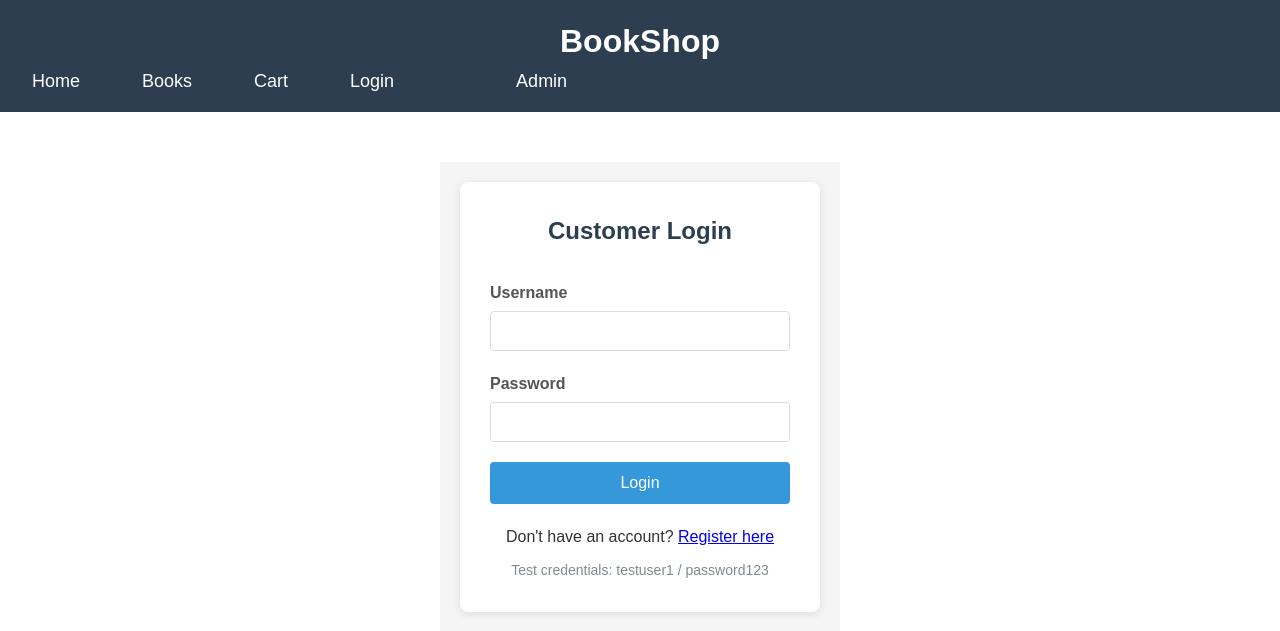
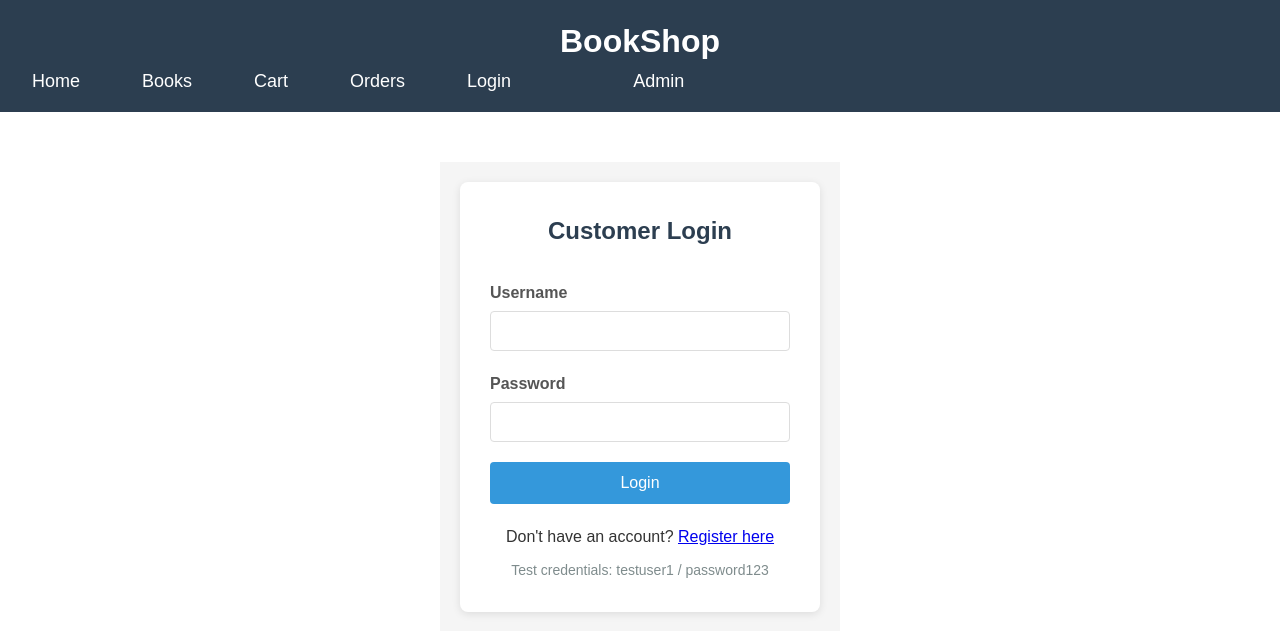
Before and after one commit to dommj00/bookshop-azure, a PHP site: page /login.php in a window 1280 px wide. Shown: the top 631 px of the page. Run offline with PHP 8.4, Linux system fonts and the light colour scheme.

Commit message:
login.php

```diff
--- a/login.php
+++ b/login.php
@@ -100,6 +100,7 @@
                 <li><a href="index.html">Home</a></li>
                 <li><a href="books.php">Books</a></li>
                 <li><a href="cart.php">Cart</a></li>
+                <li><a href="orders.php">Orders</a></li>
                 <li><a href="login.php" id="login-link">Login</a></li>
                 <li><a href="account.php" id="account-link" style="display: none;">My Account</a></li>
                 <li><a href="logout.php" id="logout-link" style="display: none;">Logout</a></li>
```
